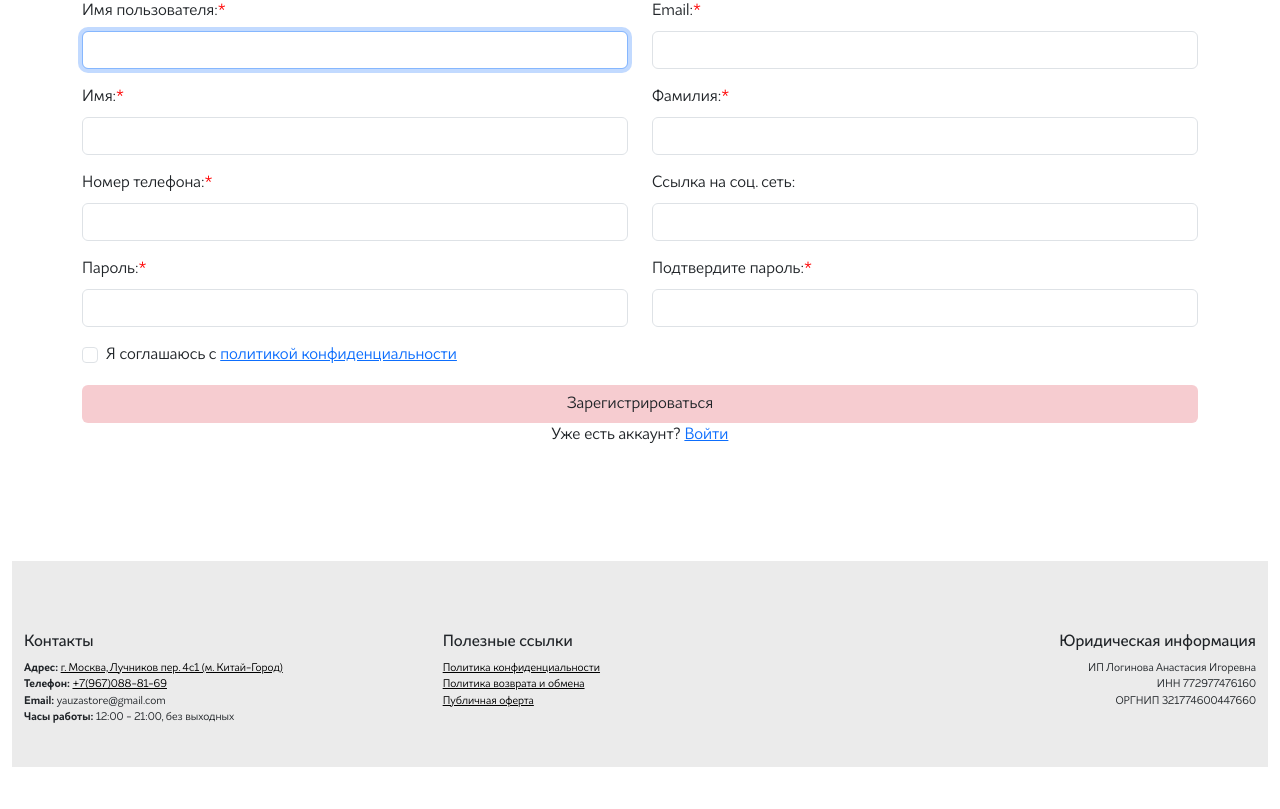
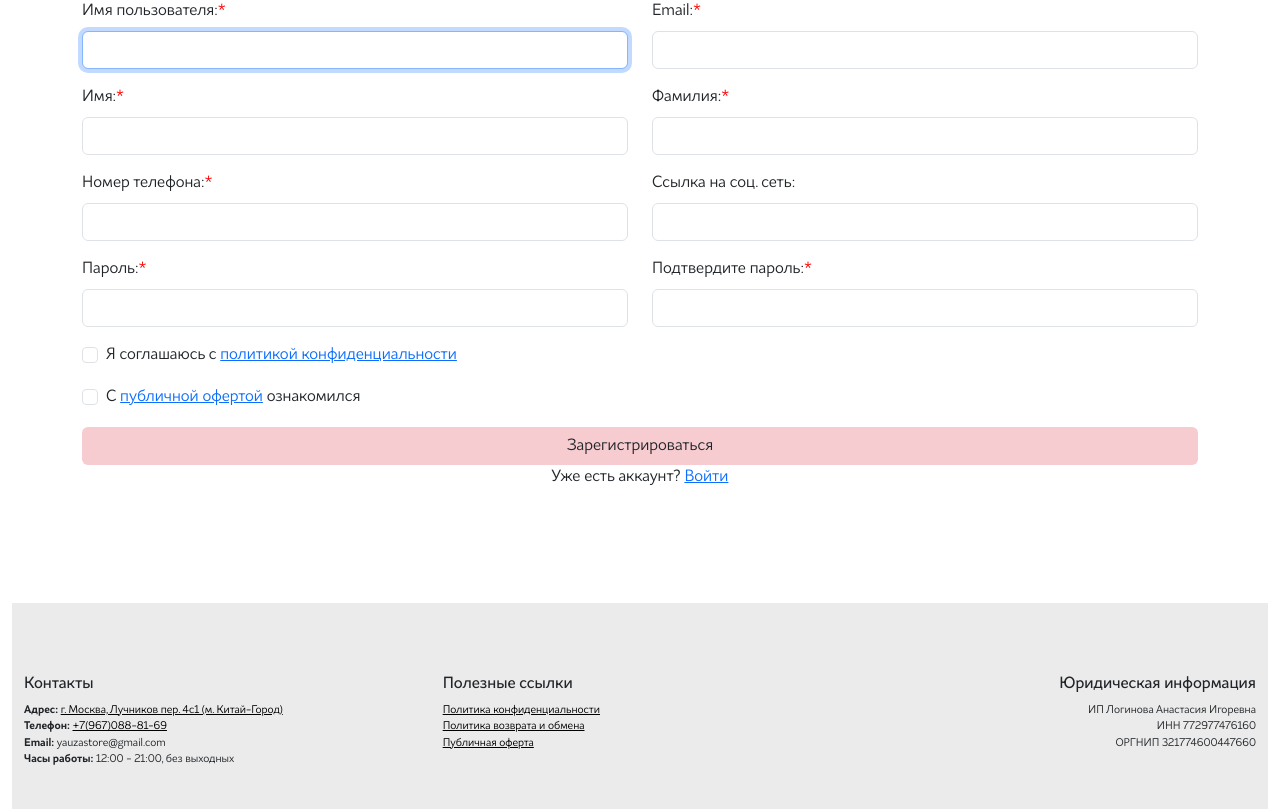
Before and after one commit to shashlfagai/yauzastore, a Django app: page /accounts/register/ in a window 1280 px wide. Shown: the part 115-924 px from the top of the page. Before the commit the page ends 882 px from the top, so only its background shows below. Run offline with Django 5.2, Linux system fonts and the light colour scheme.

Commit message:
add public offer model

```diff
--- a/yauzastore/accounts/admin.py
+++ b/yauzastore/accounts/admin.py
@@ -1,5 +1,5 @@
 from django.contrib import admin
-from .models import UserProfile
+from .models import UserProfile, UserAgreement
 
 
 class UserProfileAdmin(admin.ModelAdmin):
@@ -7,3 +7,4 @@ class UserProfileAdmin(admin.ModelAdmin):
 
 
 admin.site.register(UserProfile, UserProfileAdmin)
+admin.site.register(UserAgreement)
--- a/yauzastore/accounts/forms.py
+++ b/yauzastore/accounts/forms.py
@@ -40,6 +40,10 @@ class UserRegisterForm(UserCreationForm):
         required=True,
         label="Я согласен на обработку персональных данных"
         )
+    agree_to_offer = forms.BooleanField(
+        required=True,
+        label="Ознакомление с публичной офертой"
+    )
 
     class Meta:
         model = User
@@ -52,7 +56,8 @@ class UserRegisterForm(UserCreationForm):
             'password2',
             'phone_number',
             'social_link',
-            'agree_to_privacy_policy'
+            'agree_to_privacy_policy',
+            'agree_to_offer'
             ]
 
     def __init__(self, *args, **kwargs):
@@ -127,6 +132,9 @@ class UserRegisterForm(UserCreationForm):
                 social_link=self.cleaned_data['social_link'],
                 agree_to_privacy_policy=self.cleaned_data[
                     'agree_to_privacy_policy'
+                    ],
+                agree_to_offer=self.cleaned_data[
+                    'agree_to_offer'
                     ]
             )
         return user
--- a/yauzastore/accounts/templates/accounts/register.html
+++ b/yauzastore/accounts/templates/accounts/register.html
@@ -47,6 +47,14 @@
                     </label>
                 </div>
             </div>
+            <div class="col-md-12 mb-3 text-start">
+                <div class="form-check">
+                    {{ form.agree_to_offer|add_class:"form-check-input" }}
+                    <label for="agree_to_offer" class="form-check-label">
+                        С <a href="{% url 'public_offer' %}" target="_blank">публичной офертой</a> ознакомился
+                    </label>
+                </div>
+            </div>
         </div>
         <div class="row">
             <div class="d-grid gap-2">
--- a/yauzastore/accounts/views.py
+++ b/yauzastore/accounts/views.py
@@ -8,7 +8,7 @@ from .forms import (
     CustomAuthenticationForm
     )
 from django.contrib.auth.decorators import login_required
-from .models import UserProfile
+from .models import UserProfile, UserAgreement
 from django.contrib.auth import (
     update_session_auth_hash,
     logout,
@@ -26,6 +26,8 @@ def register(request):
         form = UserRegisterForm(request.POST, request=request)
         if form.is_valid():
             user = form.save()
+            if form.cleaned_data.get('agree_to_offer'):
+                UserAgreement.objects.create(user=user)
             form.cleaned_data.get('username')
             login(request, user)
             if cart:
```
Also changed, not shown: yauzastore/accounts/models.py (+15 -0 lines).
